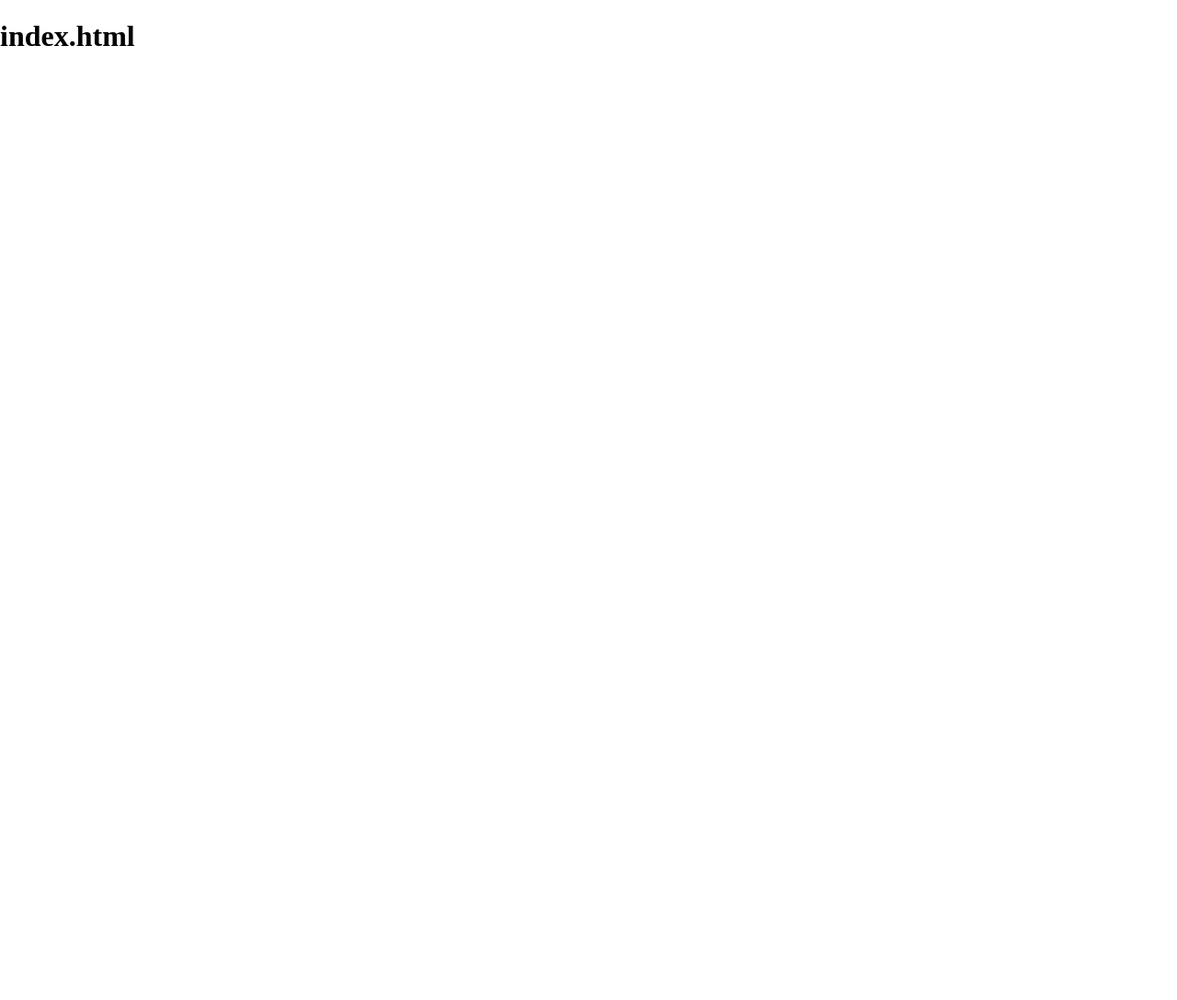
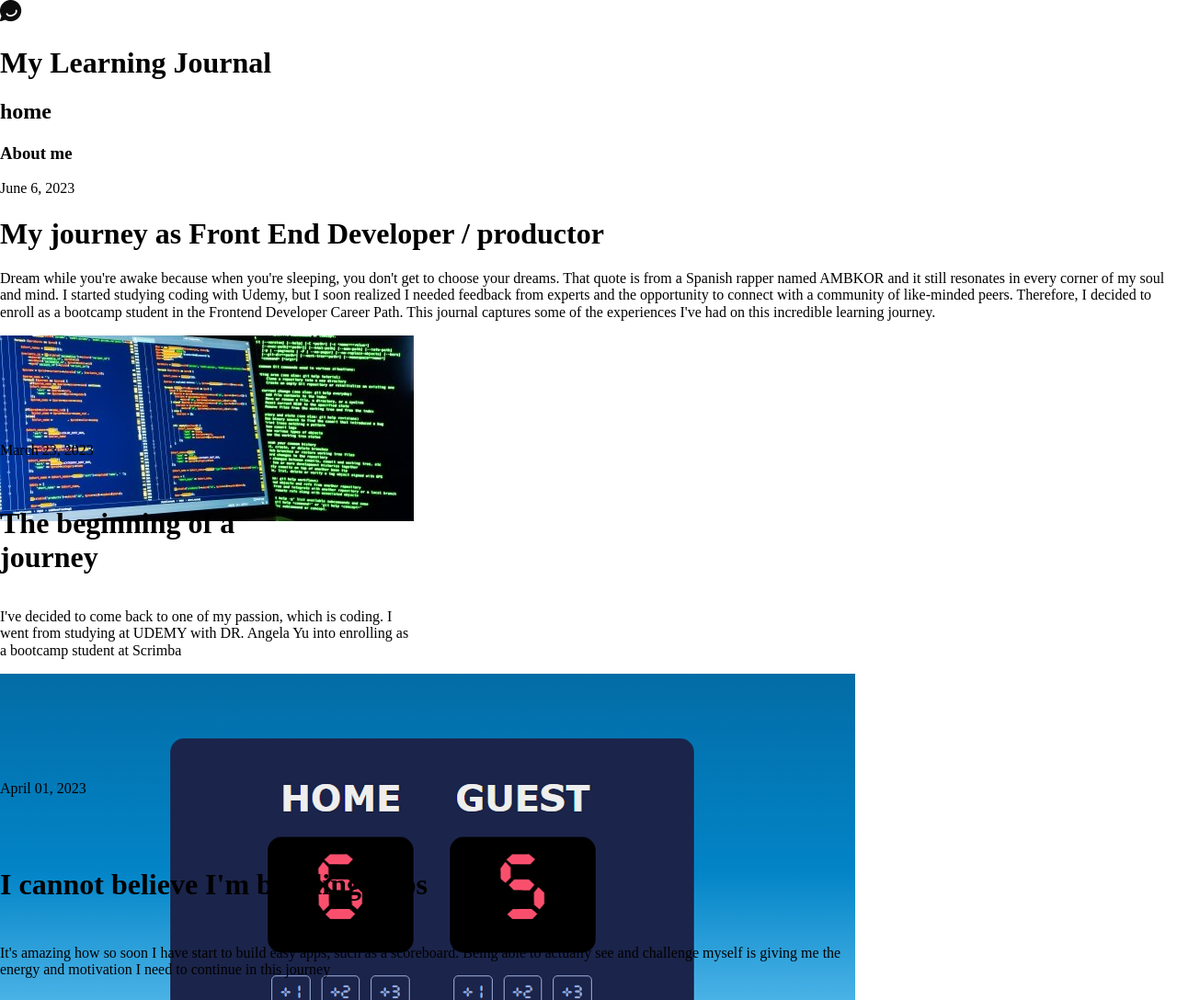
Before and after one commit to jbarriguete86/LEARNING_JOURNAL, a website built with Vite: page index.html in a window 1280 px wide. Shown: the top 1088 px of the page at 92% size. Before the commit the page ends 800 px from the top, so only its background shows below. Built offline with nearby package versions, Linux system fonts and the light colour scheme.

Commit message:
First draft no css yet

```diff
--- a/css/style.css
+++ b/css/style.css
@@ -3,3 +3,20 @@ body {
     margin: 0;
     padding: 0;
 }
+
+.blog-entry{
+    display: grid;
+    max-width: 374px;
+    max-height: 368px;
+    grid-template: minmax(100px, 1fr) 1fr 1fr 1fr / auto auto  ;
+    grid-template-areas:
+    "image image"
+    "date ."
+    "title ."
+    "body body";
+}
+
+.blog-image{ grid-area: image; object-fit: cover;}
+.blog-title{ grid-area: title;}
+.blog-body{grid-area: body;}
+.blog-date{grid-area: date;}
--- a/index.html
+++ b/index.html
@@ -1,9 +1,58 @@
-<html>
-    <head><link rel="stylesheet" href="https://cdnjs.cloudflare.com/ajax/libs/normalize/8.0.1/normalize.css">
-        <title>My Learning Journal</title>
-        <link rel="stylesheet" href="css/style.css">
-    </head>
-    <body>
-        <h1>index.html</h1>
-    </body>
+
+<!DOCTYPE html>
+<html lang="en">
+<head>
+    <meta charset="UTF-8">
+    <meta http-equiv="X-UA-Compatible" content="IE=edge">
+    <meta name="viewport" content="width=device-width, initial-scale=1.0">
+    <link rel="stylesheet" href="https://cdnjs.cloudflare.com/ajax/libs/normalize/8.0.1/normalize.css">
+    <title>My Learning Journal</title>
+    <link rel="stylesheet" href="css/style.css">
+</head>
+<body>
+    <header>
+        <img src="images/header_img.png" alt="header icon">
+        <h1>My Learning Journal</h1>
+        <h2>home</h2>
+        <h3>About me</h3>
+    </header>
+    <section class="intro-section">
+        <p>June 6, 2023</p>
+        <h1> My journey as Front End Developer / productor</h1>
+        <p>Dream while you're awake because when you're sleeping, you don't get to choose your dreams.
+            That quote is from a Spanish rapper named AMBKOR and it still resonates in every corner of my soul and mind.
+            I started studying coding with Udemy, but I soon realized I needed feedback from experts and the opportunity
+            to connect with a community of like-minded peers. Therefore, I decided to enroll as a bootcamp student in the
+            Frontend Developer Career Path. This journal captures some of the experiences I've had on this incredible learning journey.
+        </p>
+    </section>
+
+    <section class="blog-section">
+        <div class="blog-entry">
+            <img class="blog-image" src="images/software-engineering.jpg" alt="a computer and the vs-code opened">
+            <h1 class="blog-title"> The beginning of a journey</h1>
+            <p class="blog-body">I've decided to come back to one of my passion, which is coding. I went from studying at UDEMY with DR. Angela Yu
+                into enrolling as a bootcamp student at Scrimba
+            </p>
+            <p class="blog-date">March 23, 2023</p>
+        </div>
+        <div class="blog-entry">
+            <img class="blog-image" src="images/scoreboard_project.png" alt="a computer and the vs-code opened">
+            <h1 class="blog-title"> I cannot believe I'm building apps</h1>
+            <p class="blog-body">It's amazing how so soon I have start to build easy apps, such as a scoreboard.
+                Being able to actually see and challenge myself is giving me the energy and motivation I need to continue in this journey
+            </p>
+            <p class="blog-date">April 01, 2023</p>
+        </div>
+        <div class="blog-entry">
+            <img class="blog-image" src="images/mixer.png" alt="a computer and the vs-code opened">
+            <h1 class="blog-title"> Starting to visualize the path</h1>
+            <p class="blog-body">Today I'm finishing the advance JS module on Scrimba and just like I do each time I'm producing a song
+                I'm beginning to visualize the big picture of where I want to go. Having this dream is like a lighthouse, no matter
+                how many storms are in the path, this will keep me on track
+            </p>
+            <p class="blog-date">April 23, 2023</p>
+        </div>
+    </section>
+</body>
 </html>
```
Also changed, not shown: about-me.html (added, +12 -0 lines), images/header_img.png (added), images/mi_foto.jpeg (added), images/mixer.png (added), images/music_studio.png (added), images/scoreboard_project.png (added), images/software-engineering.jpg (added).
